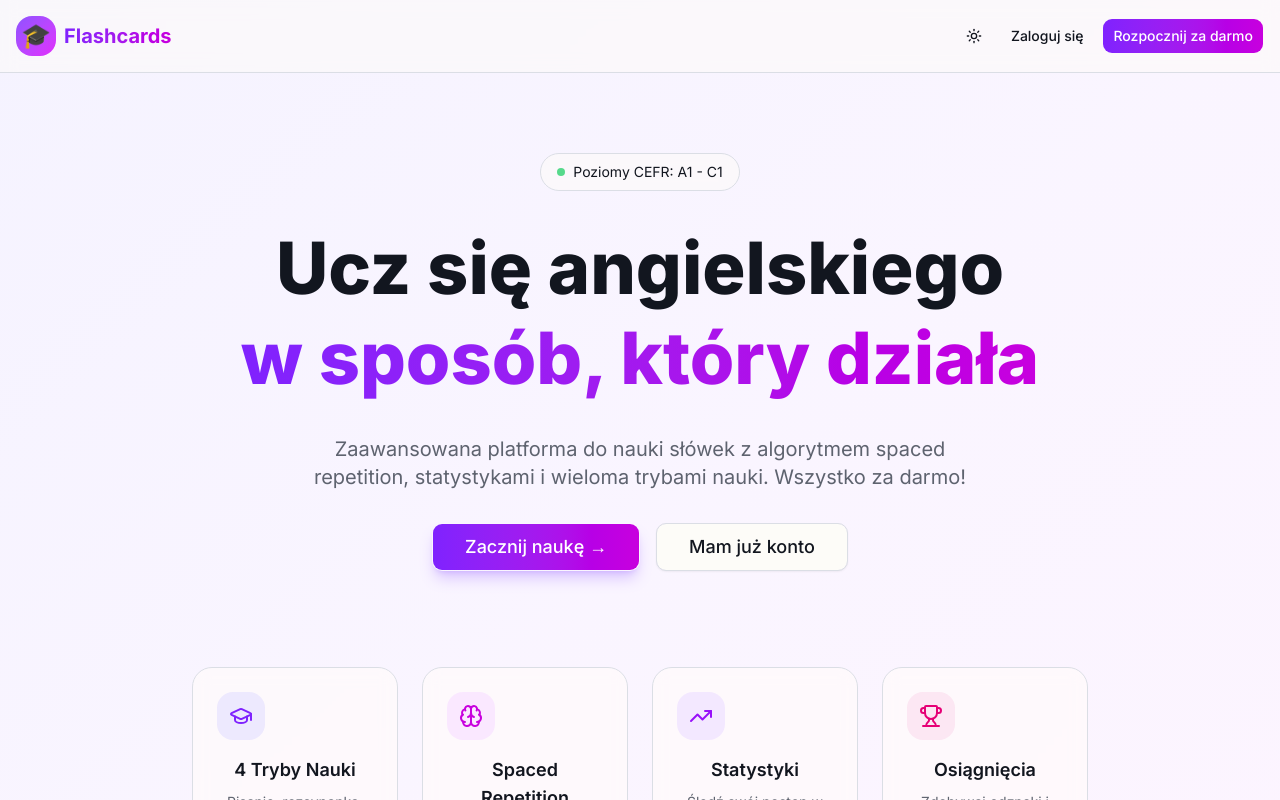
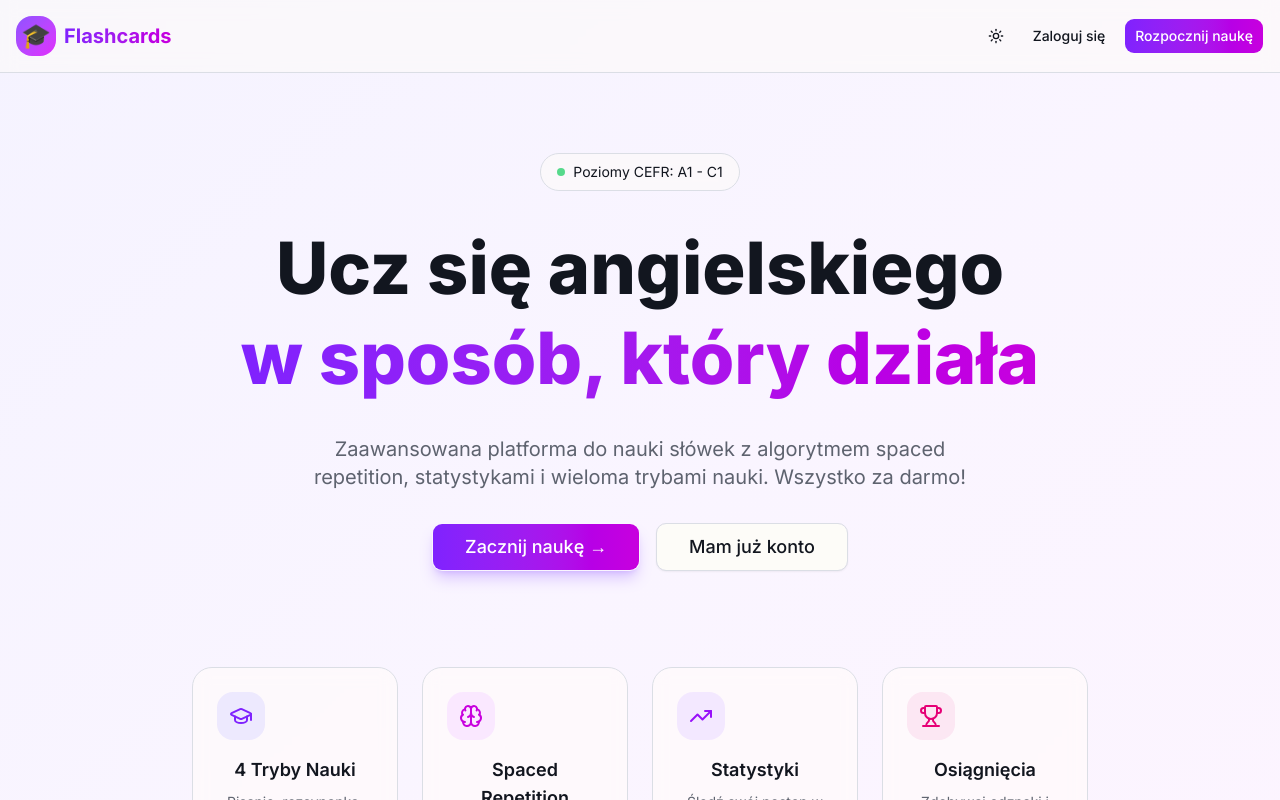
Before and after one commit to AleksanderOne/flashcards-app, a Next.js app: page / in a window 1280 px wide. Shown: the top 800 px of the page. Built offline with nearby package versions, Linux system fonts and the light colour scheme; no server answers.

Commit message:
fix: usunięcie odnośników do rejestracji
- Zmieniono wszystkie linki /register na /login na stronie głównej
- Zaktualizowano teksty przycisków ("Rozpocznij za darmo" -> "Rozpocznij naukę")
- Usunięto endpoint rejestracji z api-requests.http
- Zaktualizowano README.md do nowego systemu SSO

```diff
--- a/app/page.tsx
+++ b/app/page.tsx
@@ -31,9 +31,9 @@ export default async function HomePage() {
                         <Link href="/login">
                             <Button variant="ghost">Zaloguj się</Button>
                         </Link>
-                        <Link href="/register">
+                        <Link href="/login">
                             <Button className="bg-gradient-to-r from-violet-600 to-fuchsia-600 hover:from-violet-700 hover:to-fuchsia-700 text-white">
-                                Rozpocznij za darmo
+                                Rozpocznij naukę
                             </Button>
                         </Link>
                     </div>
@@ -62,7 +62,7 @@ export default async function HomePage() {
                     </p>
 
                     <div className="flex flex-col sm:flex-row gap-4 justify-center">
-                        <Link href="/register">
+                        <Link href="/login">
                             <Button size="lg" className="bg-gradient-to-r from-violet-600 to-fuchsia-600 hover:from-violet-700 hover:to-fuchsia-700 text-white h-12 px-8 text-lg shadow-lg shadow-violet-500/30 dark:shadow-violet-900/30">
                                 Zacznij naukę →
                             </Button>
```
Also changed, not shown: 2 other files (tests, documents, lock files or other folders).
